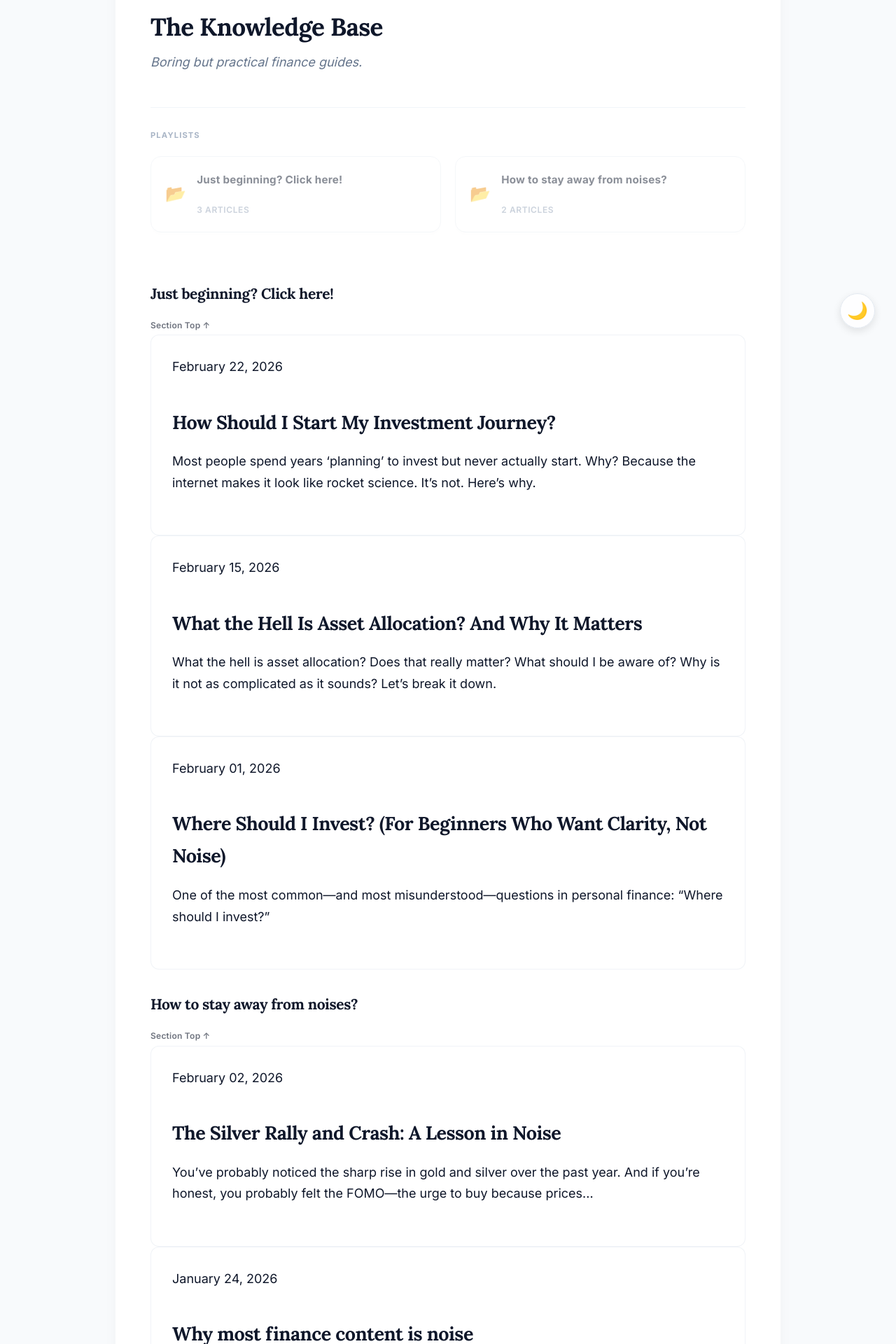
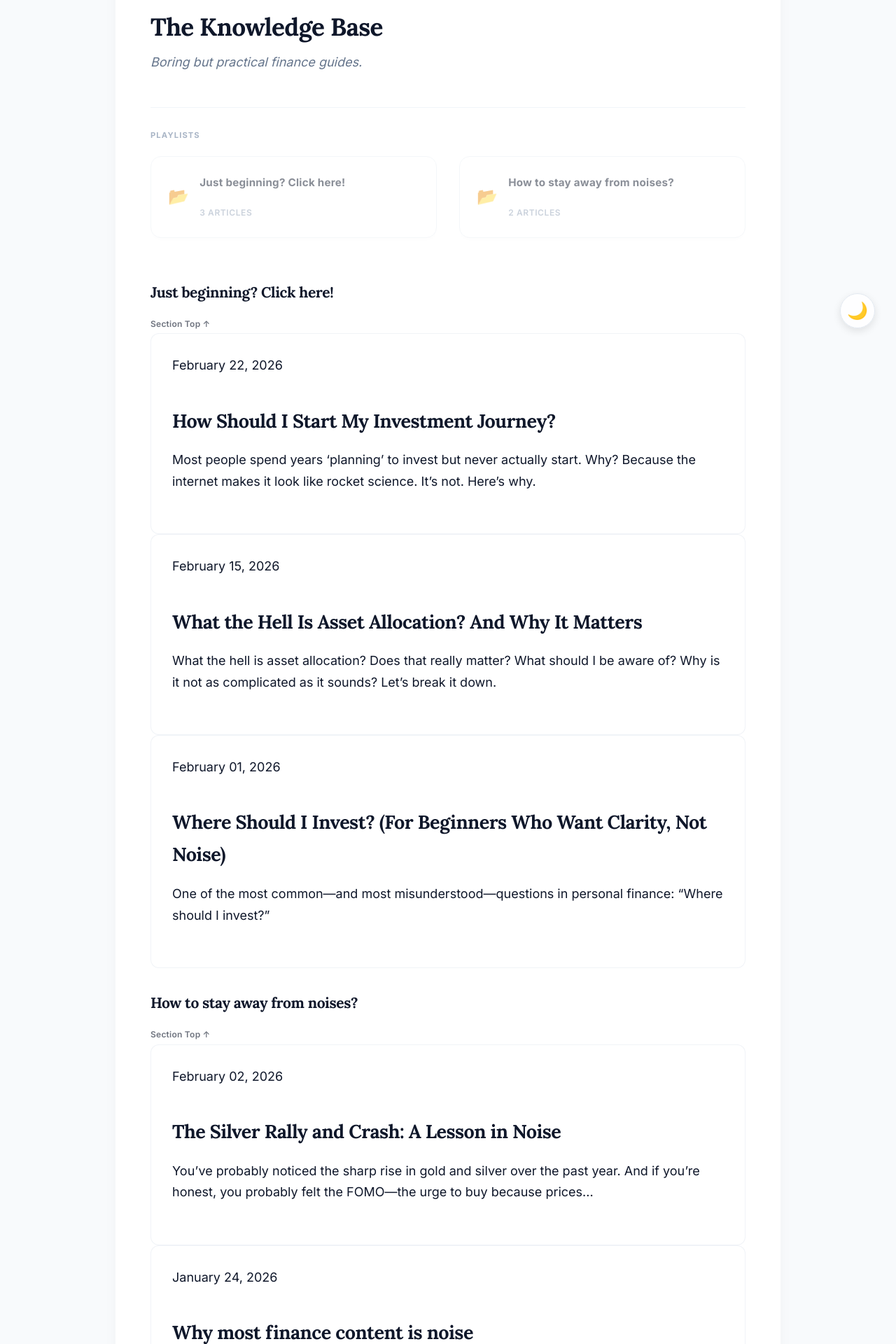
Before and after one commit to HarieshMK/HarieshMK.github.io, a Jekyll site: the page built from blogs.html, in a window 1280 px wide. Shown: the part 401-2321 px from the top of the page at 70% size. Built offline with Jekyll 4.4.1, drawn with Linux system fonts in a browser that asks for light colours.

Commit message:
Update style.css

```diff
--- a/assets/css/style.css
+++ b/assets/css/style.css
@@ -301,7 +301,7 @@ a:not(.nav-list li a):not(.post-card-link):not(.nav-link):hover {
 .folder-grid {
   display: grid;
   grid-template-columns: repeat(auto-fit, minmax(200px, 1fr));
-  gap: 20px;
+  gap: 32px; /* INCREASED: This creates the horizontal and vertical space */
   margin-top: 20px;
 }
 
@@ -309,11 +309,11 @@ a:not(.nav-list li a):not(.post-card-link):not(.nav-link):hover {
   background: #ffffff;
   border: 1px solid #e2e8f0;
   border-radius: 15px;
-  padding: 20px;
+  padding: 24px;
   display: flex;
   align-items: center;
   gap: 15px;
-  margin-bottom: 20px; /* NEW: Fixes the stacking/overlapping issue */
+  margin-bottom: 10px; /* FALLBACK: Keeps them apart on mobile/stacked views */
 }
 
 /* Redundant hover removed - Section 3 now handles the lift for .folder-card */
```
